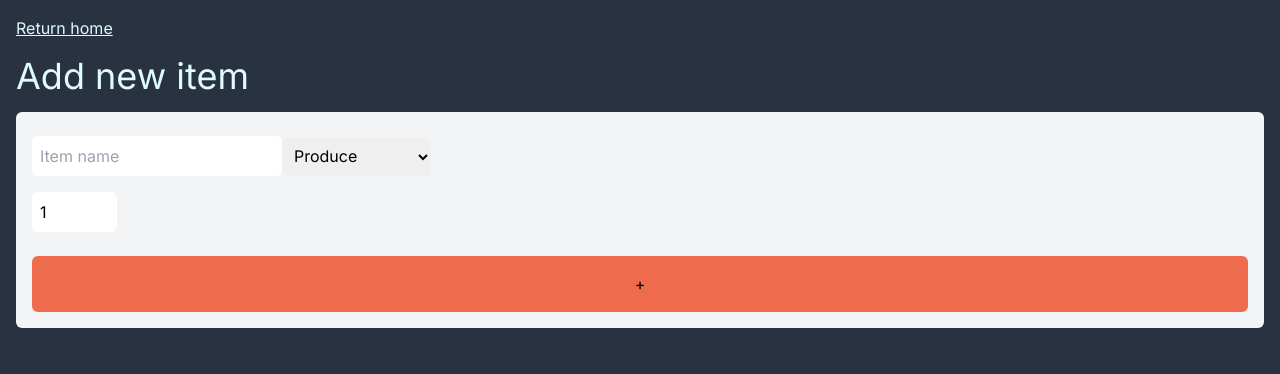
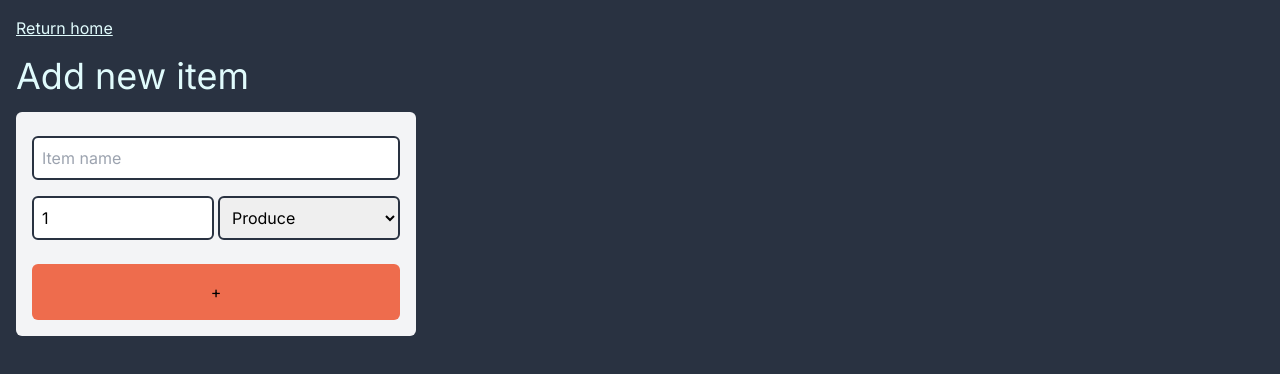
Before and after one commit to nataliey16/cprg306-assignments, a Next.js app: page /week-4 in a window 1280 px wide. Shown: the top 374 px of the page. Built offline with nearby package versions, Linux system fonts and the light colour scheme.

Commit message:
Add styles to the form, inputs and buttons

```diff
--- a/app/week-4/new-item.js
+++ b/app/week-4/new-item.js
@@ -1,10 +1,10 @@
 "use client";
 import { useState } from "react";
 
-import React from "react";
-
-const FORM_STYLES = "flex flex-col m-4 bg-gray-100 rounded-md";
-const INPUT_STYLE = "p-2 mx-0 my-2 rounded-md";
+const PAGE_STYLES =
+  "flex flex-col m-4 bg-gray-100 rounded-md max-w-[400px] content-center";
+const INPUT_STYLE =
+  "w-full p-2 mx-0  my-2 rounded-md border-2 border-[#293241]";
 
 //change this to props later - for now, just hardcode the item*********************
 const item = {
@@ -31,8 +31,8 @@ const NewItem = () => {
   };
 
   return (
-    <div className={FORM_STYLES}>
-      <form className="flex flex-col m-4">
+    <div className={PAGE_STYLES}>
+      <form className="flex flex-col m-4 ">
         <div>
           <input
             className={INPUT_STYLE}
@@ -40,6 +40,17 @@ const NewItem = () => {
             placeholder="Item name"
             value={name}
             onChange={(e) => setName(e.target.value)}
+            required
+          ></input>
+        </div>
+        <div className="columns-2 gap-1 flex-row flex">
+          <input
+            className={INPUT_STYLE}
+            type="number"
+            min="1"
+            max="99"
+            value={quantity} // need to convert this into a number before setting the state **********
+            onChange={(e) => setQuantity(e.target.value)}
             required
           ></input>
           <select
@@ -61,17 +72,6 @@ const NewItem = () => {
             <option>Other</option>
           </select>
         </div>
-        <div>
-          <input
-            className={INPUT_STYLE}
-            type="number"
-            min="1"
-            max="99"
-            value={quantity} // need to convert this into a number before setting the state **********
-            onChange={(e) => setQuantity(e.target.value)}
-            required
-          ></input>
-        </div>
       </form>
 
       <button
```
